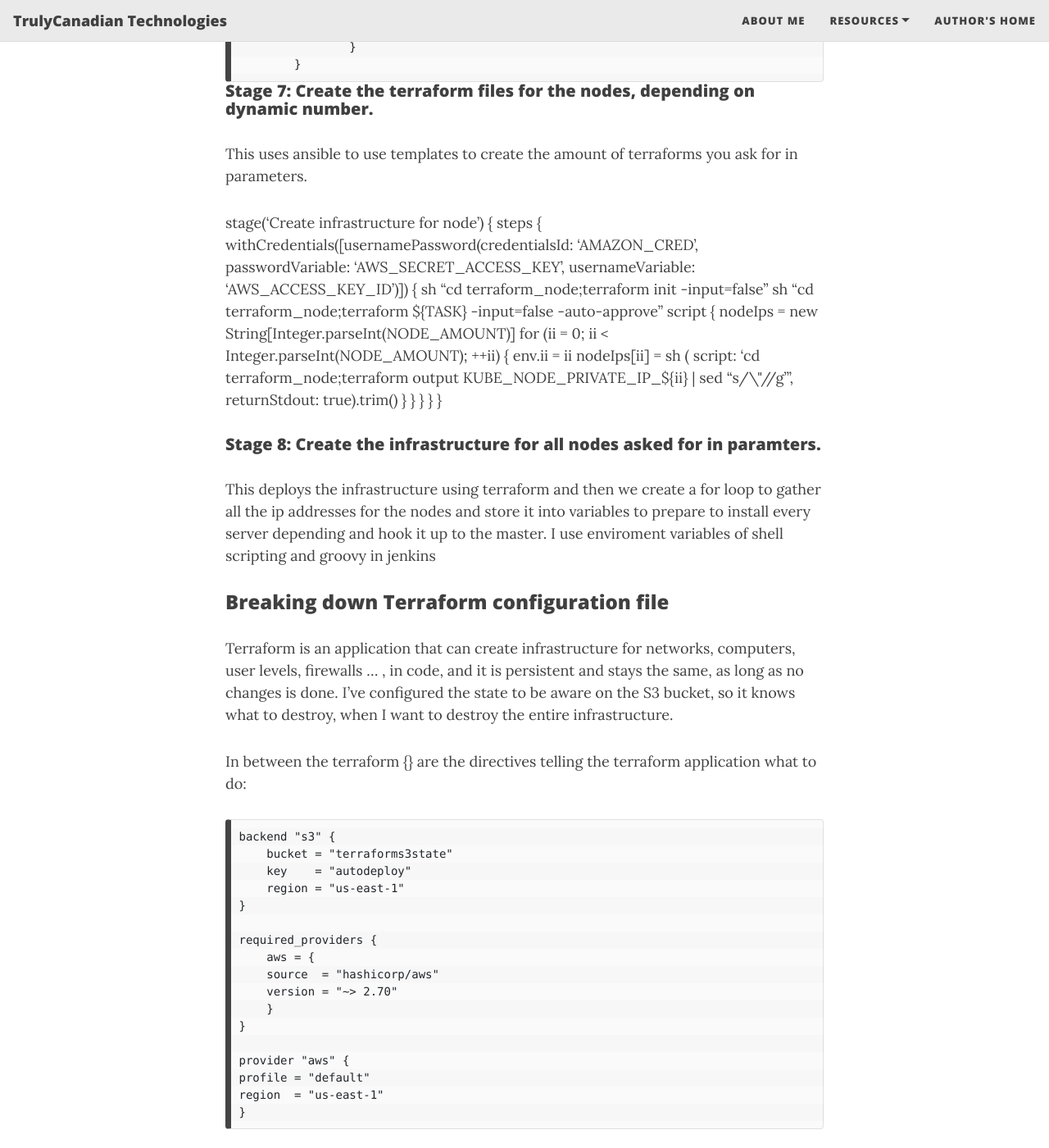
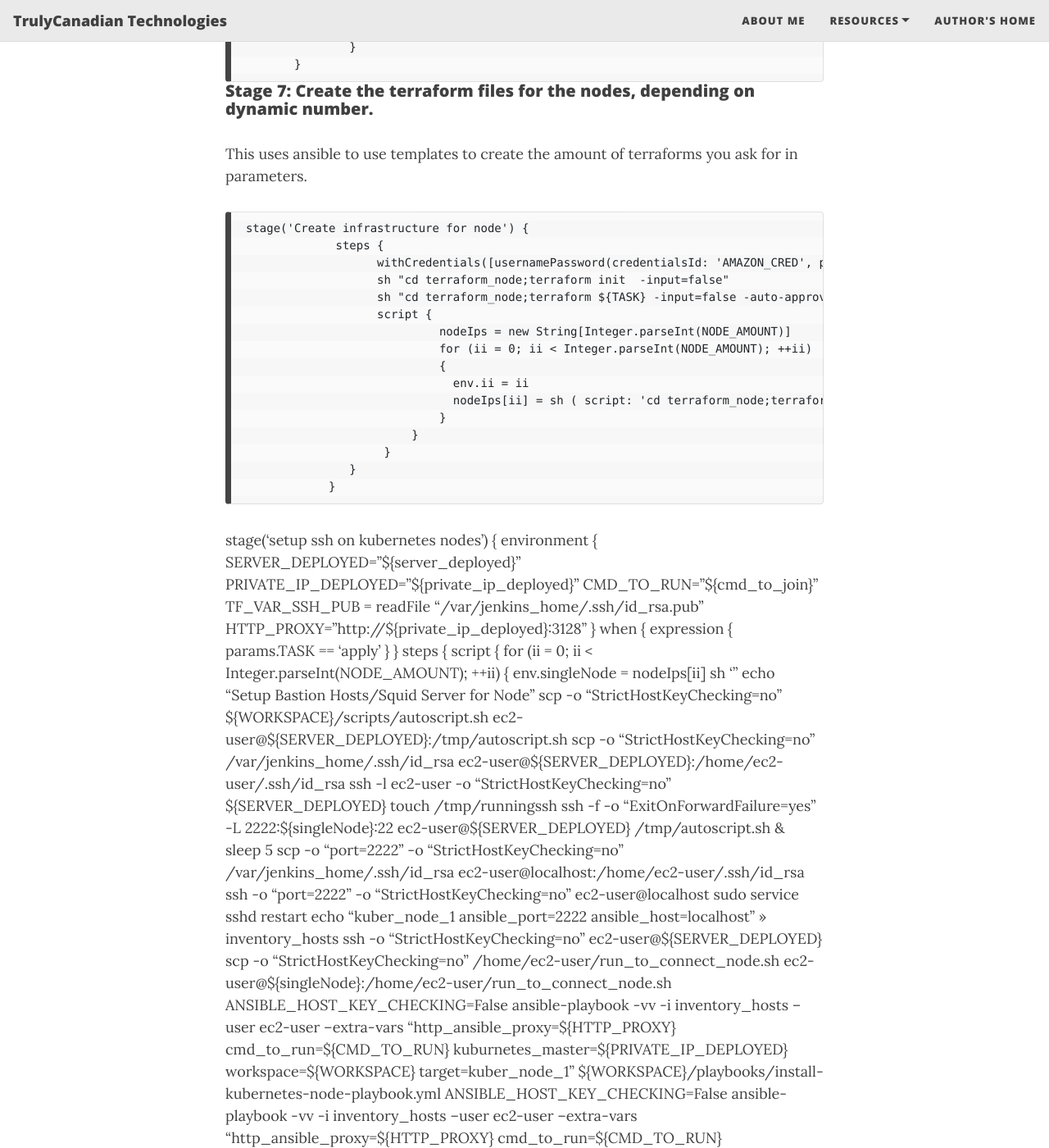
Before and after one commit to davegermiquet/LinuxAdminProto, a Jekyll site: the page built from _posts/2021-01-12-Deploying-Kubernetes.md, in a window 1280 px wide and 1400 px high, scrolled down 10570 px. Shown: the whole window at 82% size. Built offline with Jekyll 4.4.1, drawn with Linux system fonts in a browser that asks for light colours; nearby versions of some CDN libraries; some of the changed text lies outside the part shown.

Commit message:
Update 2021-01-12-Deploying-Kubernetes.md

````diff
--- a/_posts/2021-01-12-Deploying-Kubernetes.md
+++ b/_posts/2021-01-12-Deploying-Kubernetes.md
@@ -371,7 +371,7 @@ This plugin activates and deploys the CALICO CNI plugin for the MASTER Kubernete
 ##### Stage 7:  Create the terraform files for the nodes, depending on dynamic number.
 
 This uses ansible to use templates to create the amount of terraforms you ask for in parameters.
-
+```
  stage('Create infrastructure for node') {
               steps {
                     withCredentials([usernamePassword(credentialsId: 'AMAZON_CRED', passwordVariable: 'AWS_SECRET_ACCESS_KEY', usernameVariable: 'AWS_ACCESS_KEY_ID')]) {
@@ -388,12 +388,47 @@ This uses ansible to use templates to create the amount of terraforms you ask fo
                      }
                 }
              }
+```
+ stage('setup ssh on kubernetes nodes') {
+              environment {
+                  SERVER_DEPLOYED="${server_deployed}"
+                  PRIVATE_IP_DEPLOYED="${private_ip_deployed}"
+                  CMD_TO_RUN="${cmd_to_join}"
+                  TF_VAR_SSH_PUB = readFile "/var/jenkins_home/.ssh/id_rsa.pub"
+                  HTTP_PROXY="http://${private_ip_deployed}:3128"
+                 }
+              when {  expression { params.TASK == 'apply' } }
+              steps {
+                 script {
+                      for (ii = 0; ii <  Integer.parseInt(NODE_AMOUNT); ++ii) {
+                      env.singleNode = nodeIps[ii]
+                      sh '''
+                                 echo "Setup Bastion Hosts/Squid Server for Node"
+                                 scp -o "StrictHostKeyChecking=no" ${WORKSPACE}/scripts/autoscript.sh ec2-user@${SERVER_DEPLOYED}:/tmp/autoscript.sh
+                                 scp -o "StrictHostKeyChecking=no" /var/jenkins_home/.ssh/id_rsa  ec2-user@${SERVER_DEPLOYED}:/home/ec2-user/.ssh/id_rsa
+                                 ssh -l ec2-user -o "StrictHostKeyChecking=no" ${SERVER_DEPLOYED} touch /tmp/runningssh
+                                 ssh -f -o "ExitOnForwardFailure=yes" -L 2222:${singleNode}:22 ec2-user@${SERVER_DEPLOYED} /tmp/autoscript.sh &
+                                 sleep 5
+                                 scp -o "port=2222" -o "StrictHostKeyChecking=no" /var/jenkins_home/.ssh/id_rsa ec2-user@localhost:/home/ec2-user/.ssh/id_rsa
+                                 ssh -o "port=2222" -o "StrictHostKeyChecking=no" ec2-user@localhost sudo service sshd restart
+                                 echo "kuber_node_1 ansible_port=2222 ansible_host=localhost" >> inventory_hosts
+                                 ssh -o "StrictHostKeyChecking=no" ec2-user@${SERVER_DEPLOYED} scp -o "StrictHostKeyChecking=no" /home/ec2-user/run_to_connect_node.sh ec2-user@${singleNode}:/home/ec2-user/run_to_connect_node.sh
+                                ANSIBLE_HOST_KEY_CHECKING=False ansible-playbook -vv  -i inventory_hosts --user ec2-user --extra-vars "http_ansible_proxy=${HTTP_PROXY} cmd_to_run=${CMD_TO_RUN} kuburnetes_master=${PRIVATE_IP_DEPLOYED} workspace=${WORKSPACE} target=kuber_node_1" ${WORKSPACE}/playbooks/install-kubernetes-node-playbook.yml
+                                ANSIBLE_HOST_KEY_CHECKING=False ansible-playbook -vv  -i inventory_hosts --user ec2-user --extra-vars "http_ansible_proxy=${HTTP_PROXY} cmd_to_run=${CMD_TO_RUN} kuburnetes_master=${PRIVATE_IP_DEPLOYED} workspace=${WORKSPACE} target=kuber_node_1" ${WORKSPACE}/playbooks/install-addons-kubernetes.yml
+                                 echo "closing connection for this host"
+                                 ssh -o "StrictHostKeyChecking=no" ec2-user@${SERVER_DEPLOYED} rm /tmp/runningssh
+                                 sleep 7
+'''
+                        }
+                 }
 
+             }
+       }
+ ```
 
 ##### Stage 8:  Create the infrastructure for all nodes asked for in paramters.
 
-This deploys the infrastructure using terraform and then we create a for loop to gather all the ip addresses for the nodes and store it into variables to prepare to install every server depending and hook  it up to the master.
-I use enviroment variables of shell scripting and groovy in jenkins
+This stage is the last stage it installs all the dependings of the nodes and hooks it up to the masters and your kubernetes should be up with the desired nodes.
 
 <a name="terraform"></a>
 ### **Breaking down Terraform configuration file**
````
